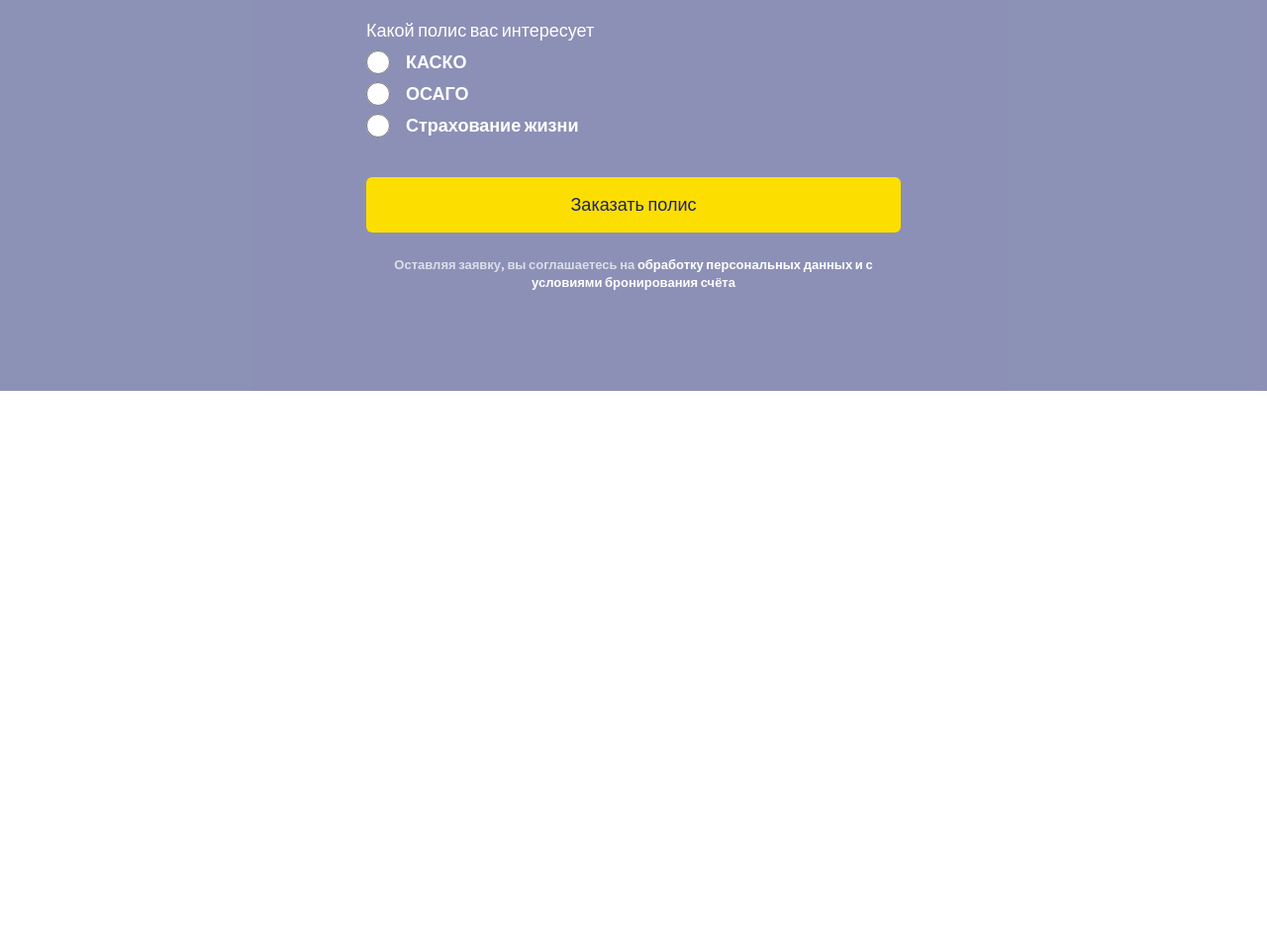
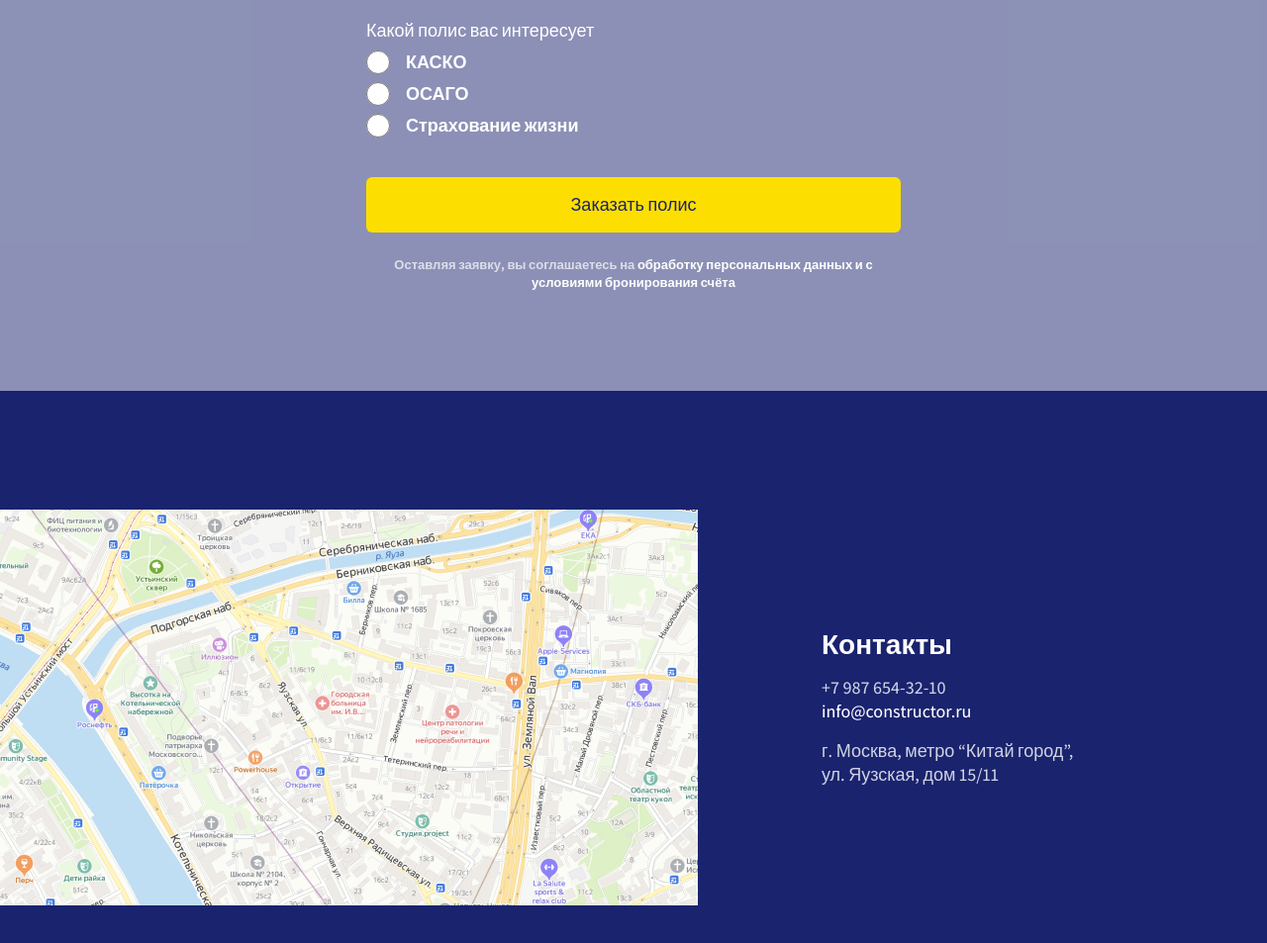
Before and after one commit to Tengreyt/notebook-layout, a website: page index.html in a window 1280 px wide. Shown: the part 6865-7818 px from the top of the page at 99% size. Before the commit the page ends 7260 px from the top, so only its background shows below. Drawn offline with Linux system fonts and the light colour scheme.

Commit message:
commit map

```diff
--- /dev/null
+++ b/assets/styles/scss/section/section-map.scss
@@ -0,0 +1,39 @@
+@import '../layout.scss';
+@import '../variables.scss';
+
+.map{
+    position: relative;
+    z-index: 1;
+    background: $primary;
+    height: 800px;
+    .map-img{
+
+        img{
+            width: 705px;
+        }
+    }
+    .map-row{
+        display: flex;
+        padding-top: 120px;
+        .map-col{
+            margin-left: 125px;
+            margin-top: 120px;
+            h1{
+                color: $secondary;
+                font-size: 28px;
+                font-weight: 700;
+                line-height: 32px;
+            }
+            p{
+                margin-top: 16px;
+                color: rgba(255, 255, 255, 0.80);
+                font-size: 18px;
+                font-weight: 500;
+                line-height: 24px;
+                span{
+                    color: $secondary;
+                }
+            }
+        }
+    }
+}
--- a/assets/styles/scss/style.scss
+++ b/assets/styles/scss/style.scss
@@ -12,3 +12,4 @@
 @import './section/section-contactus.scss';
 @import './section/section-information.scss';
 @import './section/section-repair.scss';
+@import './section/section-map.scss';
--- a/index.html
+++ b/index.html
@@ -405,6 +405,23 @@
                 </div>
             </div>
         </section>
+        <section class="map">
+            <div class="container">
+
+                <div class="map-row">
+                    <img src="./assets/img/cart.png" alt="">
+                    <div class="map-col">
+                        <h1>Контакты</h1>
+                        <p>+7 987 654-32-10<br>
+                            <span>info@constructor.ru </span>
+                        </p>
+                        <p> г. Москва, метро “Китай город”,<br>
+                            ул. Яузская, дом 15/11
+                        </p>
+                    </div>
+                </div>
+            </div>
+        </section>
     </main>
 </body>
 </html>
```
Also changed, not shown: assets/img/cart.png (added), assets/styles/css/section/section-map.css (added), assets/styles/css/style.css, 2 other files.
